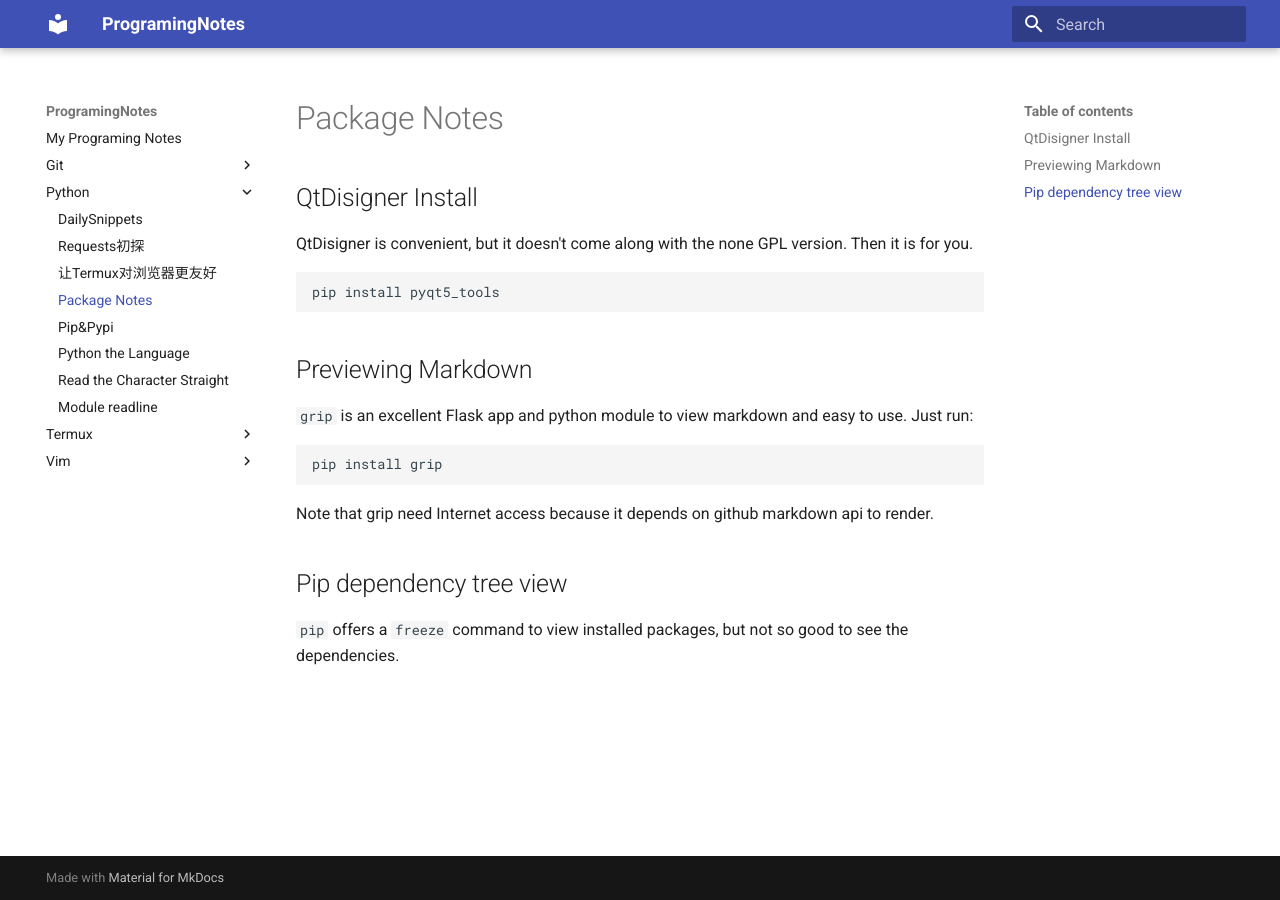
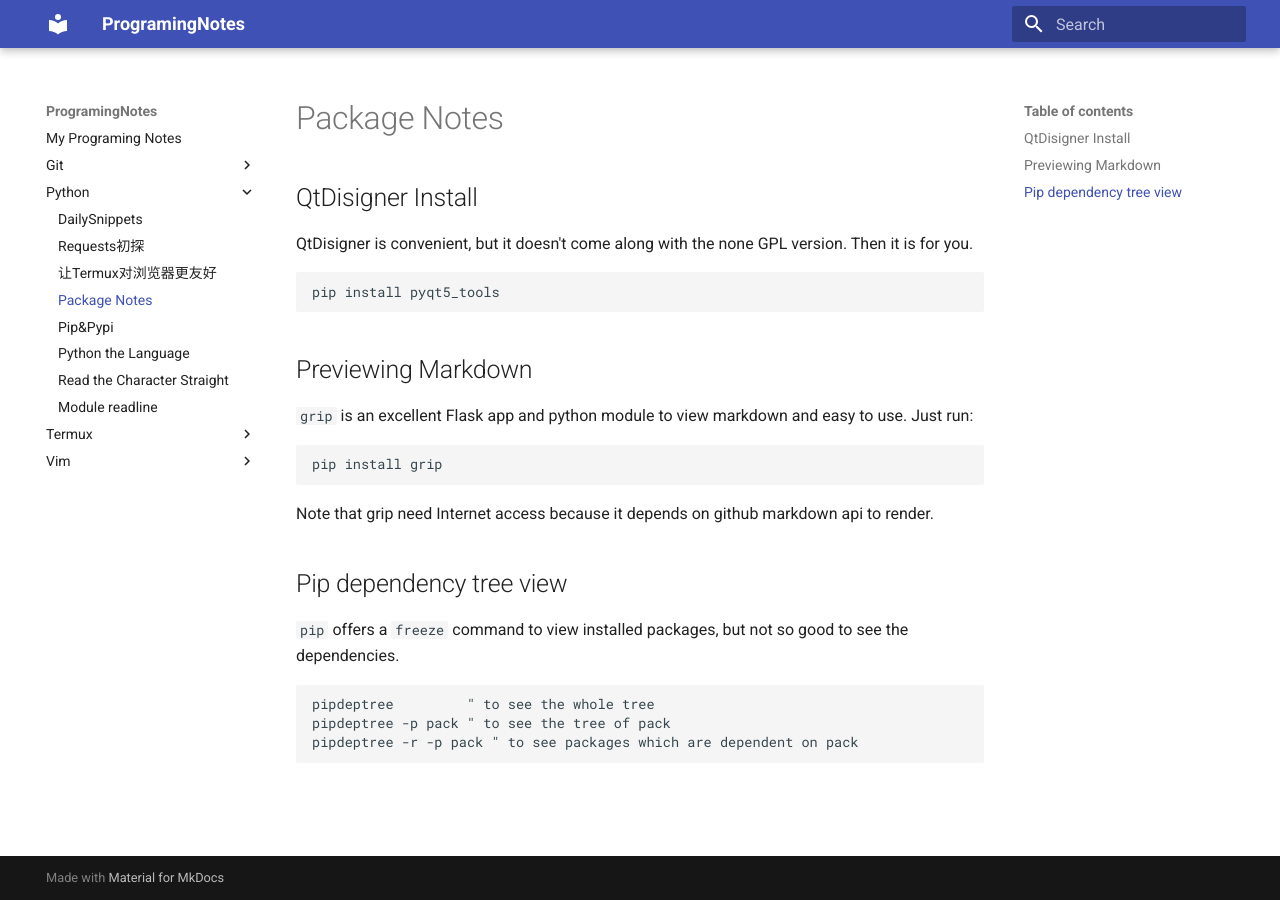
Before and after one commit to AllanChain/ProgramingNotes, an MkDocs documentation site: the page built from docs/python/packages.md, in a window 1280 px wide. Built offline with MkDocs 1.6.1 and Material for MkDocs 9.7.7, drawn with Linux system fonts in a browser that asks for light colours.

Commit message:
add pipdeptree usage

````diff
--- a/docs/python/packages.md
+++ b/docs/python/packages.md
@@ -14,3 +14,8 @@ Note that grip need Internet access because it depends on github markdown api to
 
 ## Pip dependency tree view
 `pip` offers a `freeze` command to view installed packages, but not so good to see the dependencies.
+```
+pipdeptree         " to see the whole tree
+pipdeptree -p pack " to see the tree of pack
+pipdeptree -r -p pack " to see packages which are dependent on pack
+```
````
